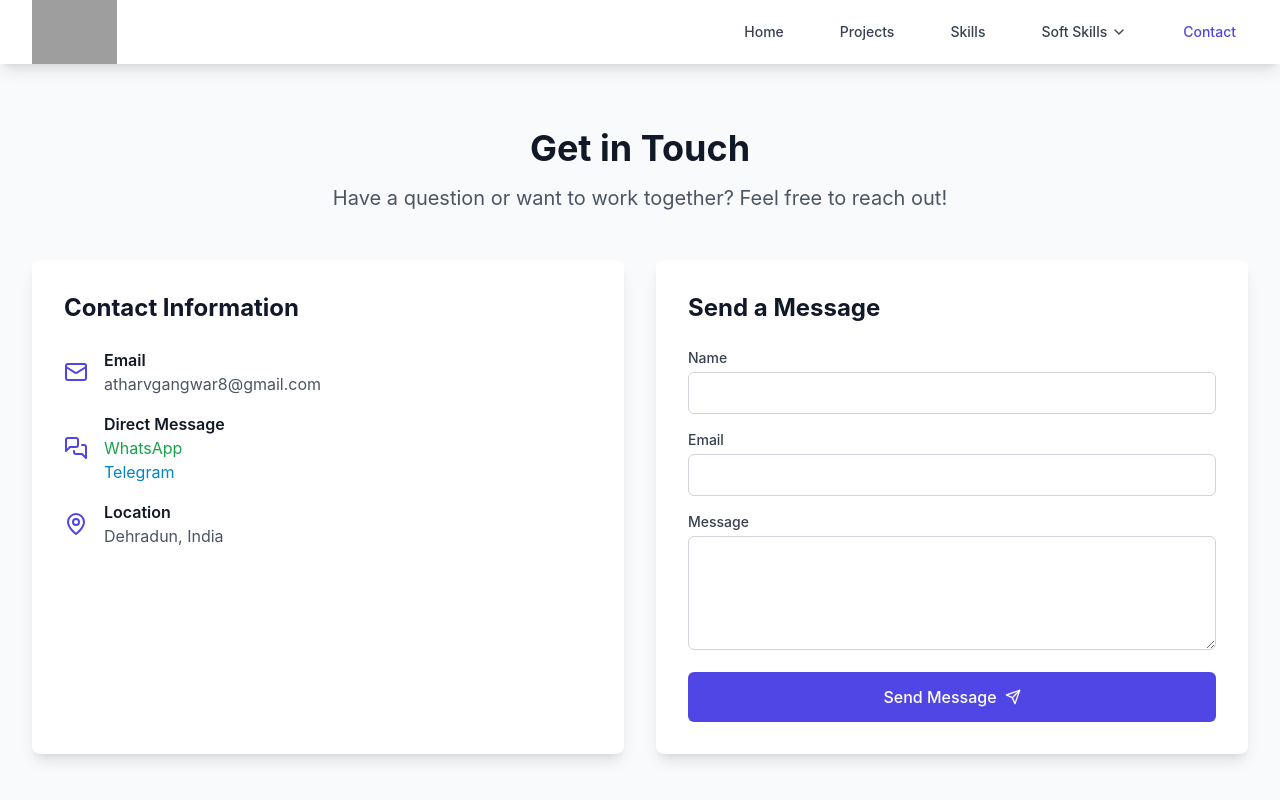
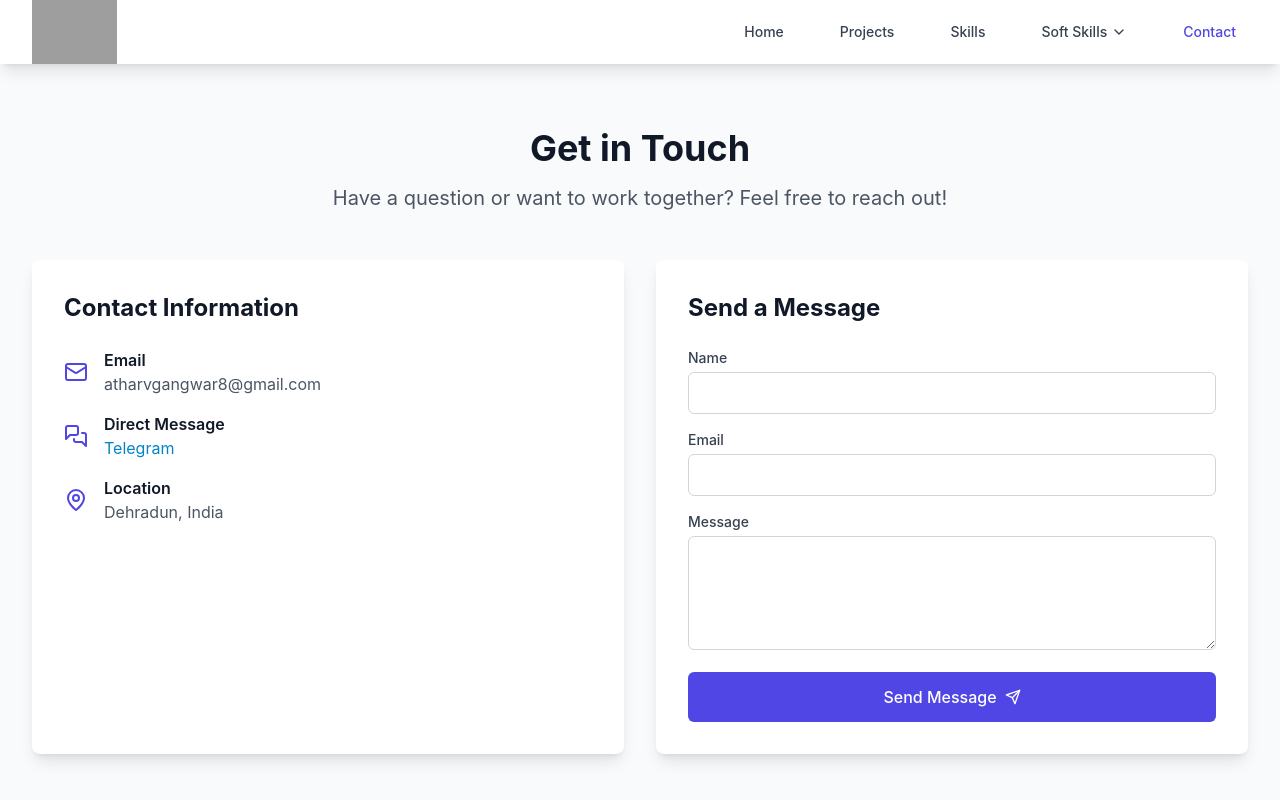
Before and after one commit to AtharvGangwar48/AboutAtharv, a React (Vite) app: page /contact in a window 1280 px wide. Shown: the top 800 px of the page. Built offline with nearby package versions, Linux system fonts and the light colour scheme; grey boxes are pictures that could not be loaded.

Commit message:
Update Contact.tsx
Removed Whatsapp messaing feature

```diff
--- a/src/pages/Contact.tsx
+++ b/src/pages/Contact.tsx
@@ -74,14 +74,6 @@ function Contact() {
               <MessagesSquare className="text-indigo-600 mr-4" size={24} />
               <div>
                 <h3 className="font-semibold text-gray-900">Direct Message</h3>
-                <p className="text-green-600">
-                  <span
-                    onClick={() => window.open("https://wa.me/919058017153", "_blank")}
-                    className="cursor-pointer"
-                  >
-                    WhatsApp
-                  </span>
-                </p>
                 <p className="text-sky-600">
                   <span
                     onClick={() => window.open("https://t.me/Atharv48", "_blank")}
```
